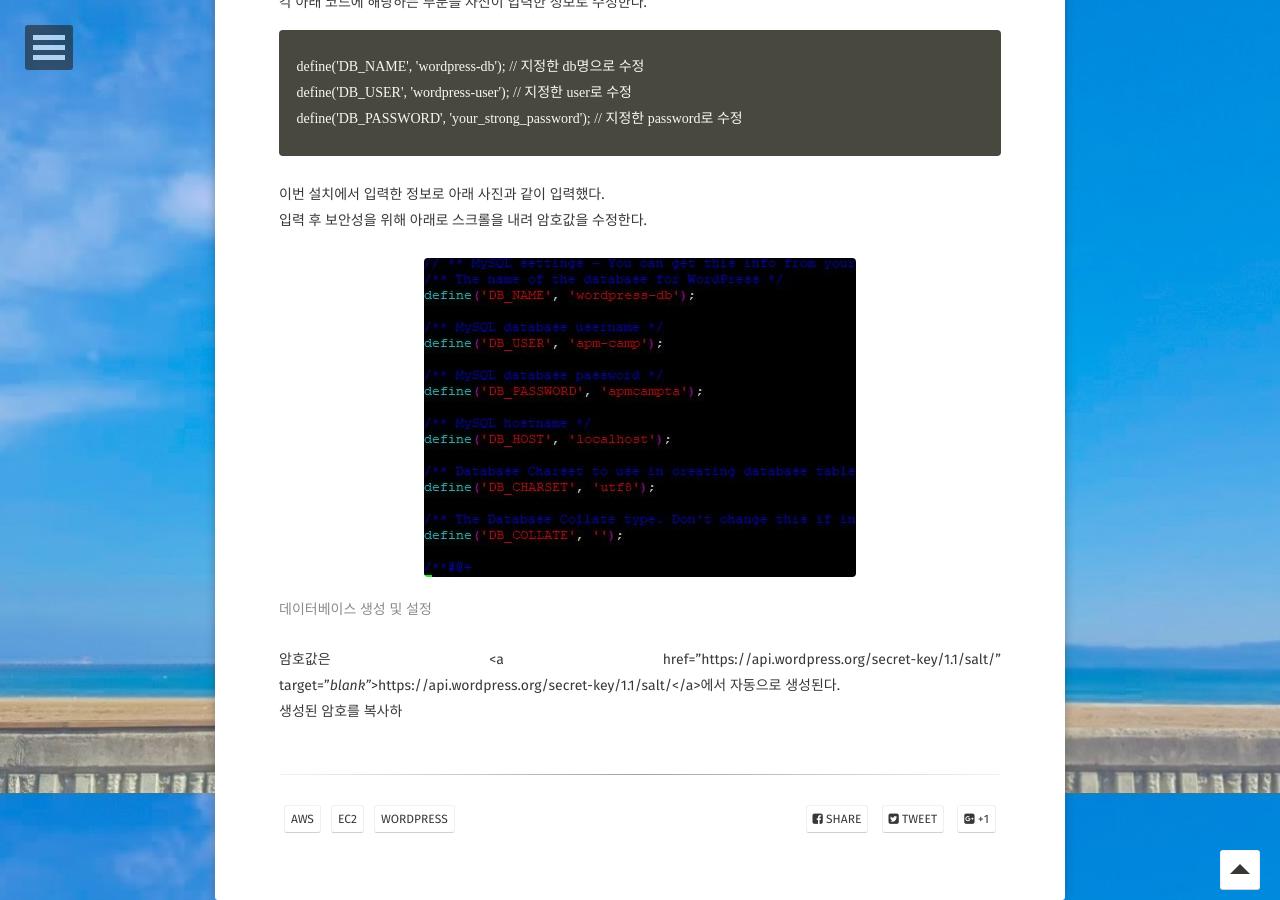
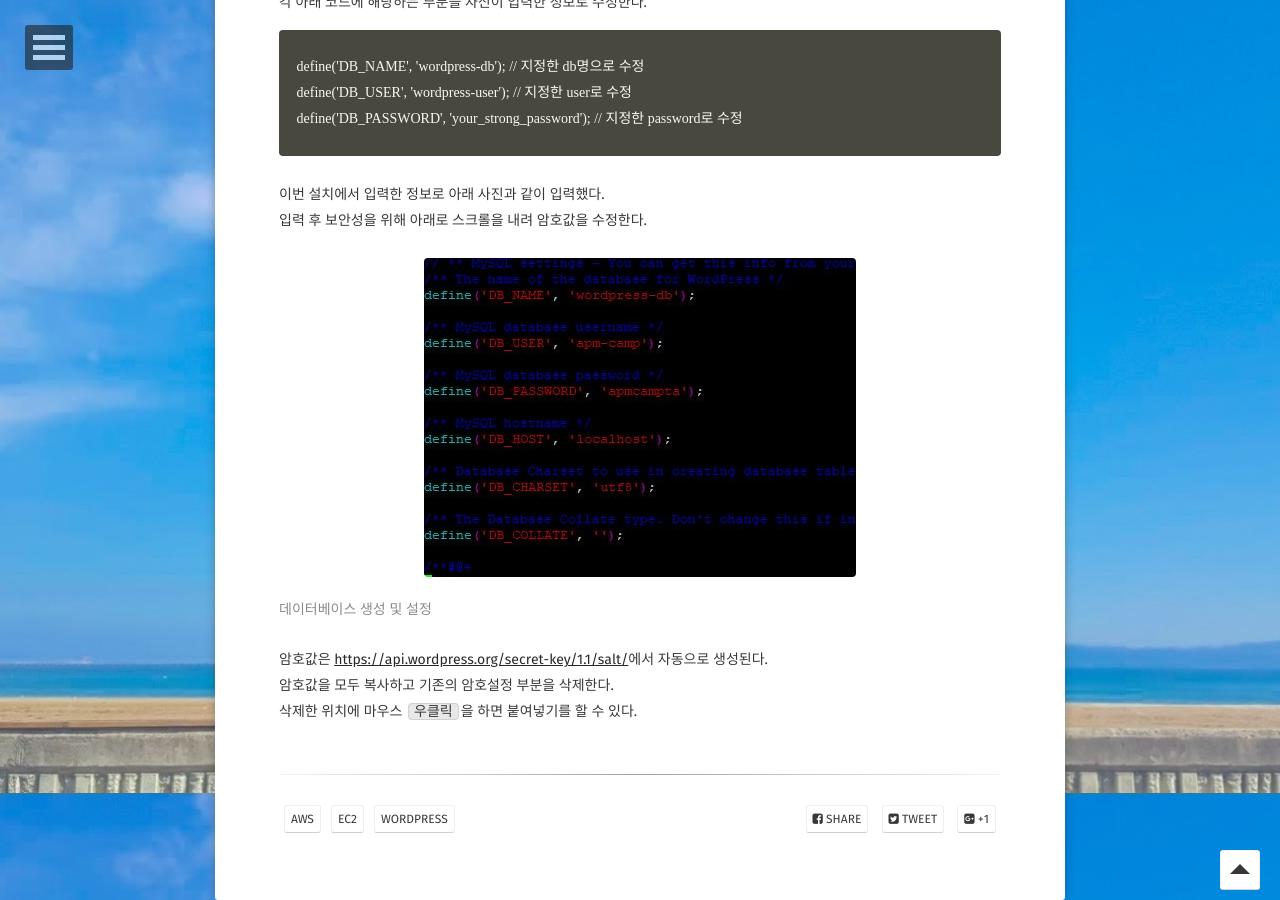
Before and after one commit to kangyechan/kangyechan.github.io, a Jekyll site: the page built from _posts/2019-01-08-aws-ec2-server-wp.md, in a window 1280 px wide and 900 px high, scrolled down 1907 px. Built offline with Jekyll 4.4.1, drawn with Linux system fonts in a browser that asks for light colours; some web fonts are replaced.

Commit message:
Update 2019-01-08-aws-ec2-server-wp.md

```diff
--- a/_posts/2019-01-08-aws-ec2-server-wp.md
+++ b/_posts/2019-01-08-aws-ec2-server-wp.md
@@ -78,5 +78,6 @@ DATABASE이름에 대해서는 \`(숫자 1 왼쪽의 ~의 위치에 있는 특
 	<figcaption>데이터베이스 생성 및 설정</figcaption>
 </figure>
 
-암호값은 <a href="https://api.wordpress.org/secret-key/1.1/salt/" target="_blank"_>https://api.wordpress.org/secret-key/1.1/salt/</a>에서 자동으로 생성된다.
-생성된 암호를 복사하
+암호값은 <a href="https://api.wordpress.org/secret-key/1.1/salt/" target="_blank" style="_">https://api.wordpress.org/secret-key/1.1/salt/</a>에서 자동으로 생성된다.
+암호값을 모두 복사하고 기존의 암호설정 부분을 삭제한다.
+삭제한 위치에 마우스 `우클릭`을 하면 붙여넣기를 할 수 있다.
```
